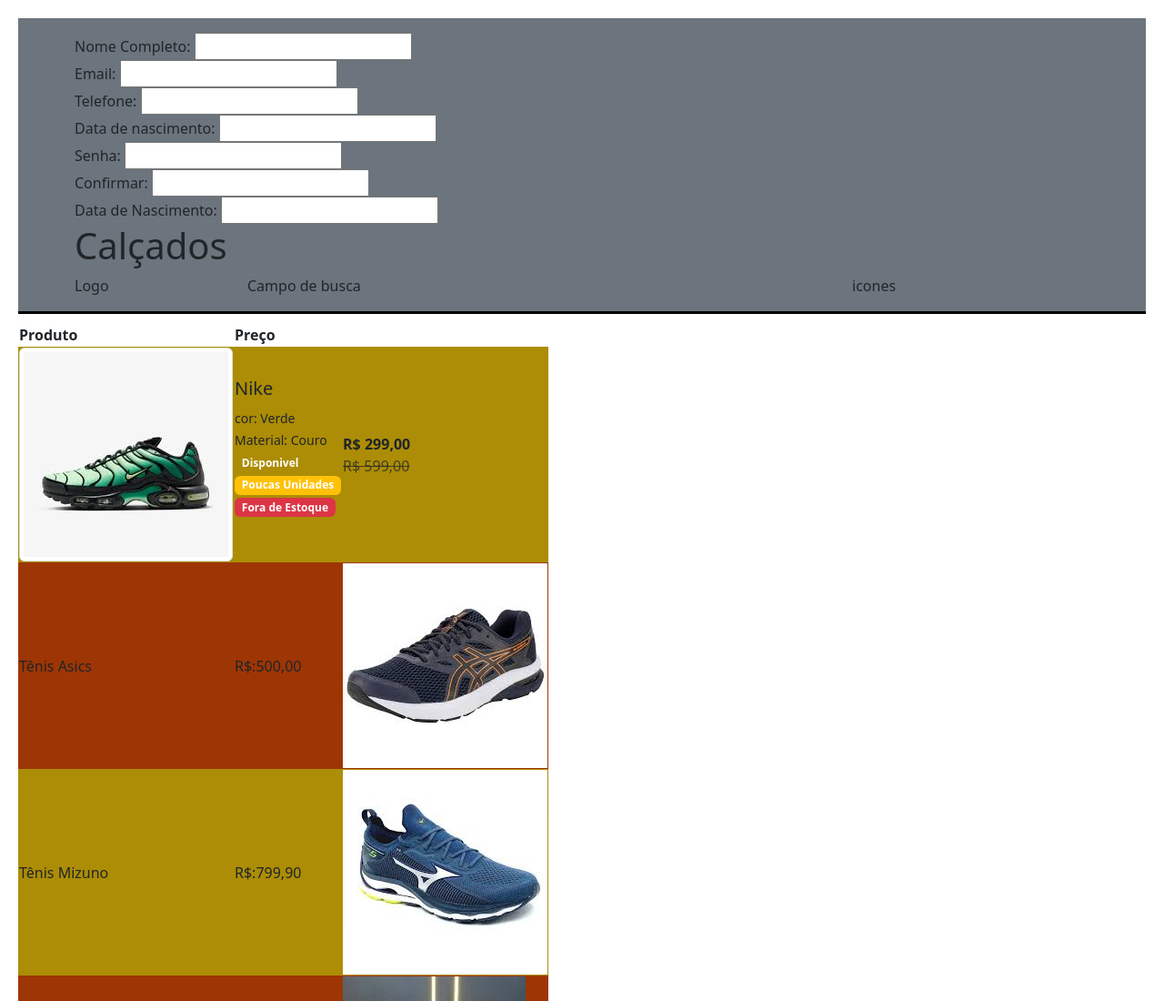
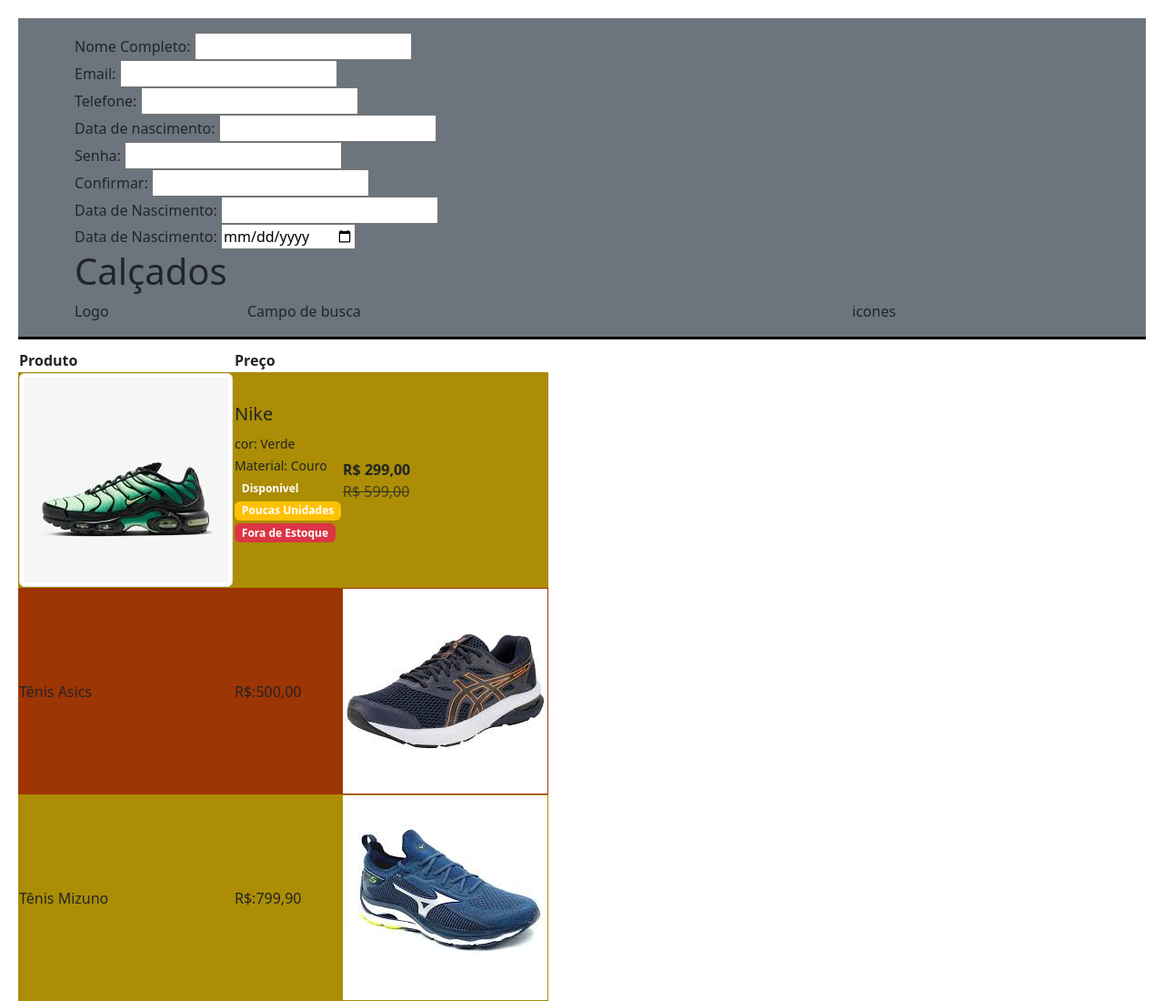
Before and after one commit to jancarrs88/python_uc2_, a plain HTML site: page Aula06/index.html in a window 1280 px wide. Shown: the top 1100 px of the page at 91% size. Drawn offline with nearby package versions, Linux system fonts and the light colour scheme; files whose address does not match are found by name.

Commit message:
Update index.html

```diff
--- a/Aula06/index.html
+++ b/Aula06/index.html
@@ -102,6 +102,10 @@
                 Data de Nascimento:
                 <input type="text">
                 <br>
+                <div class="form-group">
+                    <label for="data-nascimento">Data de Nascimento:</label>
+                    <input type="date" id="data-nascimento" name="data_nascimento" required>
+                </div>
 
             </form>
             <h1> Calçados </h1>
```
